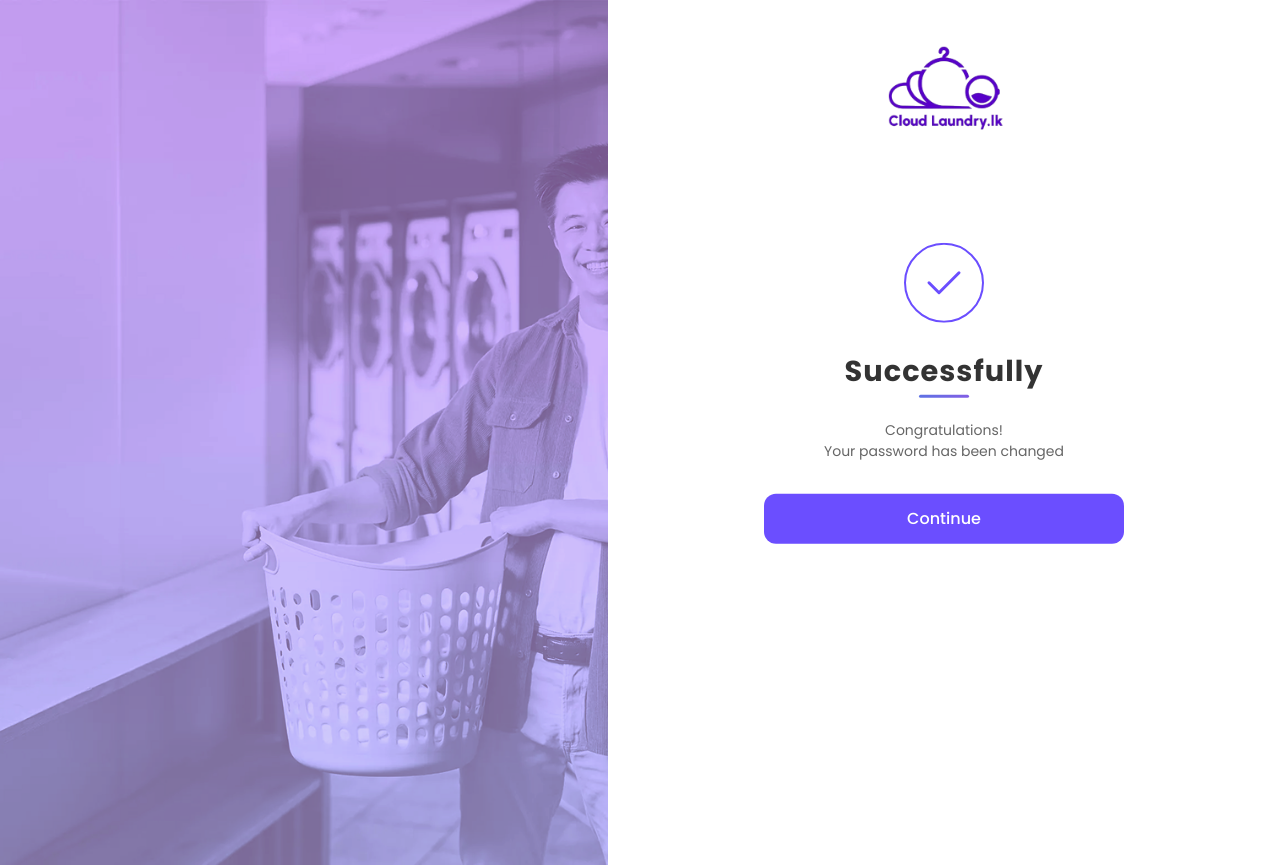
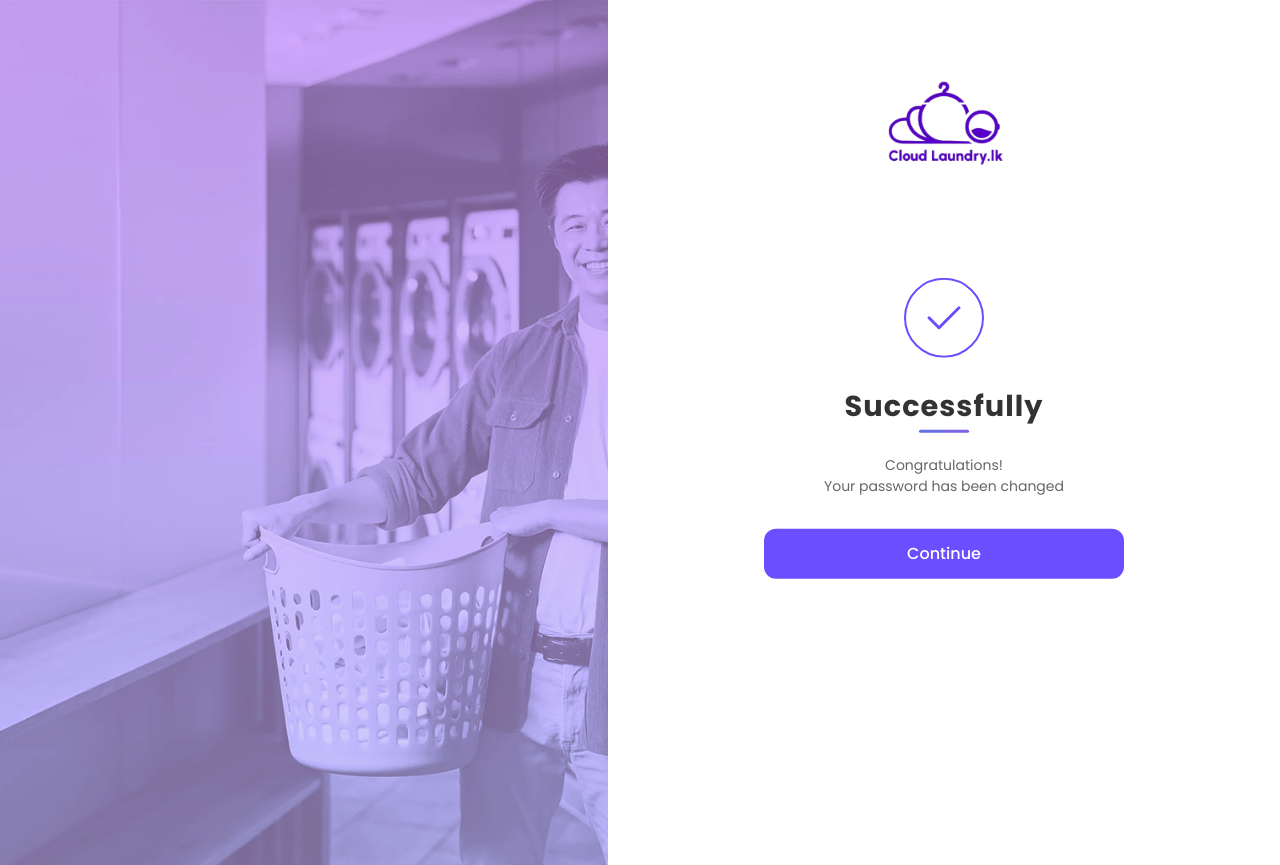
Before and after one commit to Laksopan23/Cloud-Laundry-, a React (Create React App) app in the folder frontend/: page /reset-password-success in a window 1280 px wide. Built offline with nearby package versions, Linux system fonts and the light colour scheme.

Commit message:
otp frontend updated

```diff
--- a/frontend/src/pages/OTPVerification.js
+++ b/frontend/src/pages/OTPVerification.js
@@ -3,7 +3,7 @@ import { useNavigate, useLocation } from 'react-router-dom';
 import "./OTPVerification.css";
 
 const OTPVerification = () => {
-  const [otp, setOtp] = useState(["", "", "", "", ""]);
+  const [otp, setOtp] = useState(["", "", "", "", "", ""]);
   const inputRefs = useRef([]);
   const navigate = useNavigate();
   const location = useLocation();
@@ -25,7 +25,7 @@ const OTPVerification = () => {
     newOtp[index] = value;
     setOtp(newOtp);
 
-    if (value !== "" && index < 4) {
+    if (value !== "" && index < 5) {
       inputRefs.current[index + 1].focus();
     }
   };
--- a/frontend/src/pages/PasswordResetSuccess.js
+++ b/frontend/src/pages/PasswordResetSuccess.js
@@ -14,7 +14,7 @@ const PasswordResetSuccess = () => {
       </div>
 
       <div className="form-side">
-        <div className="form-container success-container">
+        <div className="form-container success-container" style={{ marginTop: '70px' }}>
           <img src="/cloud-logo-removebg-preview.png" alt="Cloud Laundry" className="logo" />
 
           <div className="success-icon">
```
